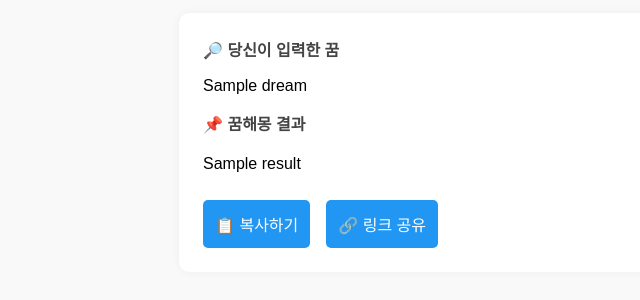
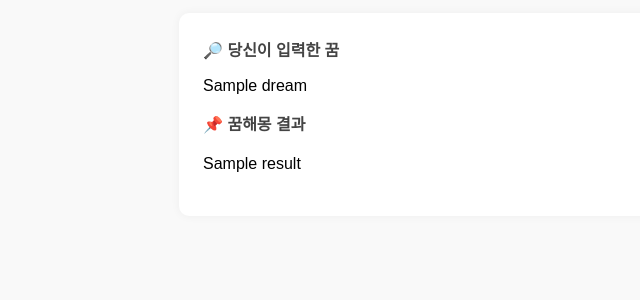
Before and after one commit to a4774a/dream-geumi-final, a FastAPI app: template templates/index.html in a window 1280 px wide. Shown: the part 281-581 px from the top of the page, without its empty margins (87-727 px from the left). Run offline with FastAPI, Linux system fonts and the light colour scheme; the template is opened without the code that fills it: most values are stand-ins (such as "Sample title", 1, 10 or a date in 2020).

Commit message:
🔧 꿈해몽 UI 및 기능 수정

```diff
--- a/templates/index.html
+++ b/templates/index.html
@@ -1,9 +1,16 @@
 <!DOCTYPE html>
 <html lang="ko">
 <head>
-  <meta charset="UTF-8">
-  <meta name="viewport" content="width=device-width, initial-scale=1.0">
+  <meta charset="UTF-8" />
+  <meta name="viewport" content="width=device-width, initial-scale=1.0" />
   <title>꿈해몽 by 금이</title>
+
+  <!-- ✅ SNS 공유용 Open Graph 메타 태그 -->
+  <meta property="og:title" content="✨ 꿈해몽 by 금이" />
+  <meta property="og:description" content="당신의 꿈을 따뜻하고 정성스럽게 해석해드립니다!" />
+  <meta property="og:image" content="https://i.ibb.co/0pxkjyLr/001-46.png" />
+  <meta property="og:url" content="https://dream-geumi-final.onrender.com" />
+
   <style>
     body {
       font-family: 'Noto Sans KR', sans-serif;
@@ -67,20 +74,6 @@
       white-space: pre-line;
     }
 
-    .share-buttons {
-      display: flex;
-      gap: 1rem;
-      margin-top: 1.5rem;
-    }
-
-    .share-buttons button {
-      background-color: #2196F3;
-    }
-
-    .share-buttons button:hover {
-      background-color: #1976D2;
-    }
-
     @media (max-width: 600px) {
       h1 {
         font-size: 1.4rem;
@@ -109,29 +102,8 @@
 
     <div class="section-title">📌 꿈해몽 결과</div>
     <p id="dreamResultText">{{ result }}</p>
-
-    <div class="share-buttons">
-      <button onclick="copyResult()">📋 복사하기</button>
-      <button onclick="shareLink()">🔗 링크 공유</button>
-    </div>
   </div>
   {% endif %}
 
-  <script>
-    function copyResult() {
-      const text = document.getElementById('dreamResultText').innerText;
-      navigator.clipboard.writeText(text).then(() => {
-        alert("✅ 해몽 결과가 복사되었습니다!");
-      });
-    }
-
-    function shareLink() {
-      const url = window.location.href;
-      navigator.clipboard.writeText(url).then(() => {
-        alert("🔗 링크가 복사되었습니다!");
-      });
-    }
-  </script>
-
 </body>
 </html>
```
Also changed, not shown: gpt_request.py (+15 -17 lines).
